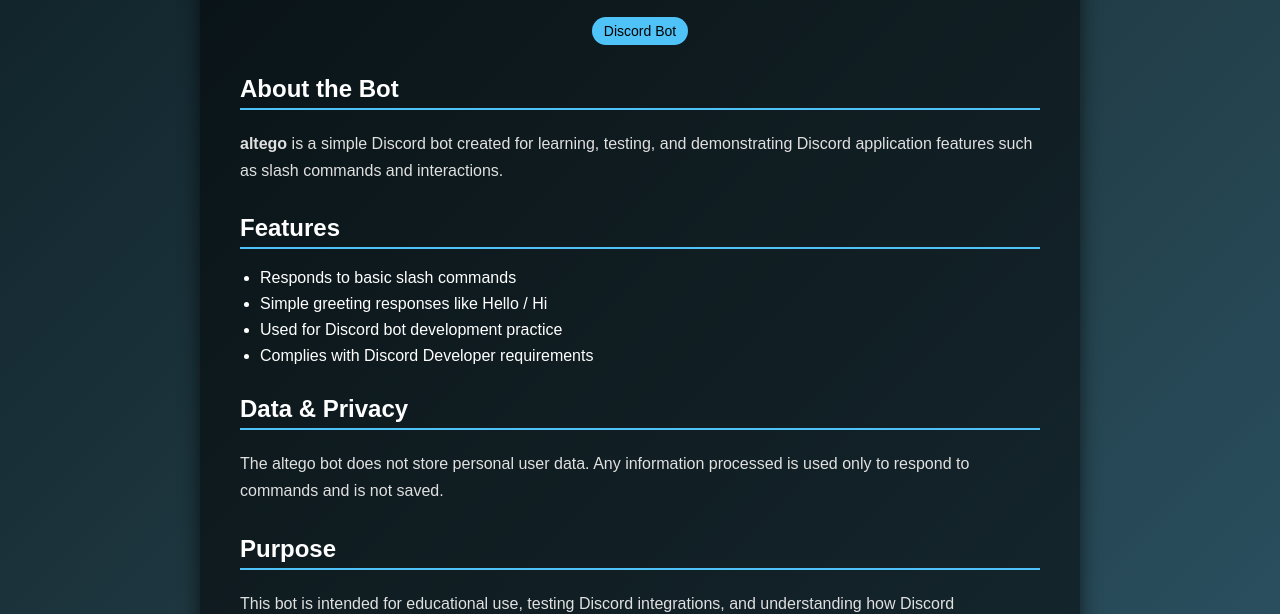
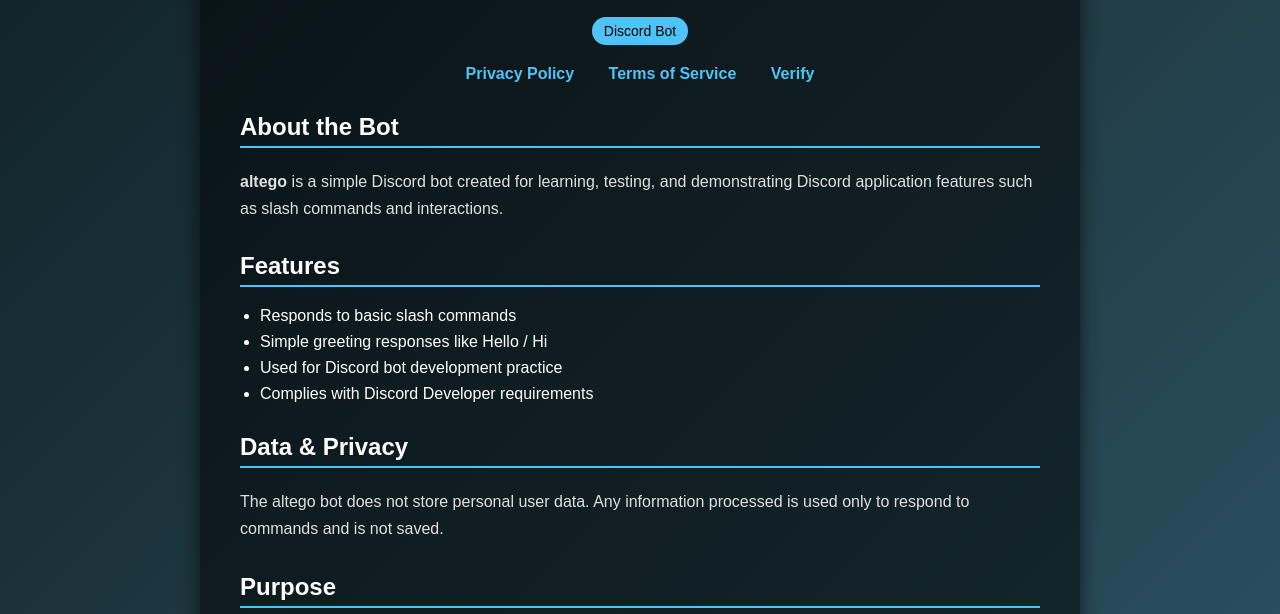
Before and after one commit to nesanthgk/discord-index, a website: page index.html in a window 1280 px wide. Shown: the part 199-813 px from the top of the page. Drawn offline with Linux system fonts and the light colour scheme.

Commit message:
Add navigation links between pages for site routes

```diff
--- a/index.html
+++ b/index.html
@@ -66,6 +66,23 @@
       font-size: 14px;
       margin-top: 10px;
     }
+
+    .nav {
+      text-align: center;
+      margin: 20px 0;
+    }
+
+    .nav a {
+      color: #4fc3f7;
+      text-decoration: none;
+      margin: 0 15px;
+      font-size: 16px;
+      font-weight: bold;
+    }
+
+    .nav a:hover {
+      text-decoration: underline;
+    }
   </style>
 </head>
 <body>
@@ -75,6 +92,12 @@
     <div style="text-align:center;">
       <span class="badge">Discord Bot</span>
     </div>
+
+    <nav class="nav">
+      <a href="/privacy">Privacy Policy</a>
+      <a href="/terms">Terms of Service</a>
+      <a href="/verify">Verify</a>
+    </nav>
 
     <h2>About the Bot</h2>
     <p>
```
Also changed, not shown: privacy/index.html (+23 -0 lines), terms/index.html (+23 -0 lines), verify/index.html (+23 -0 lines).
